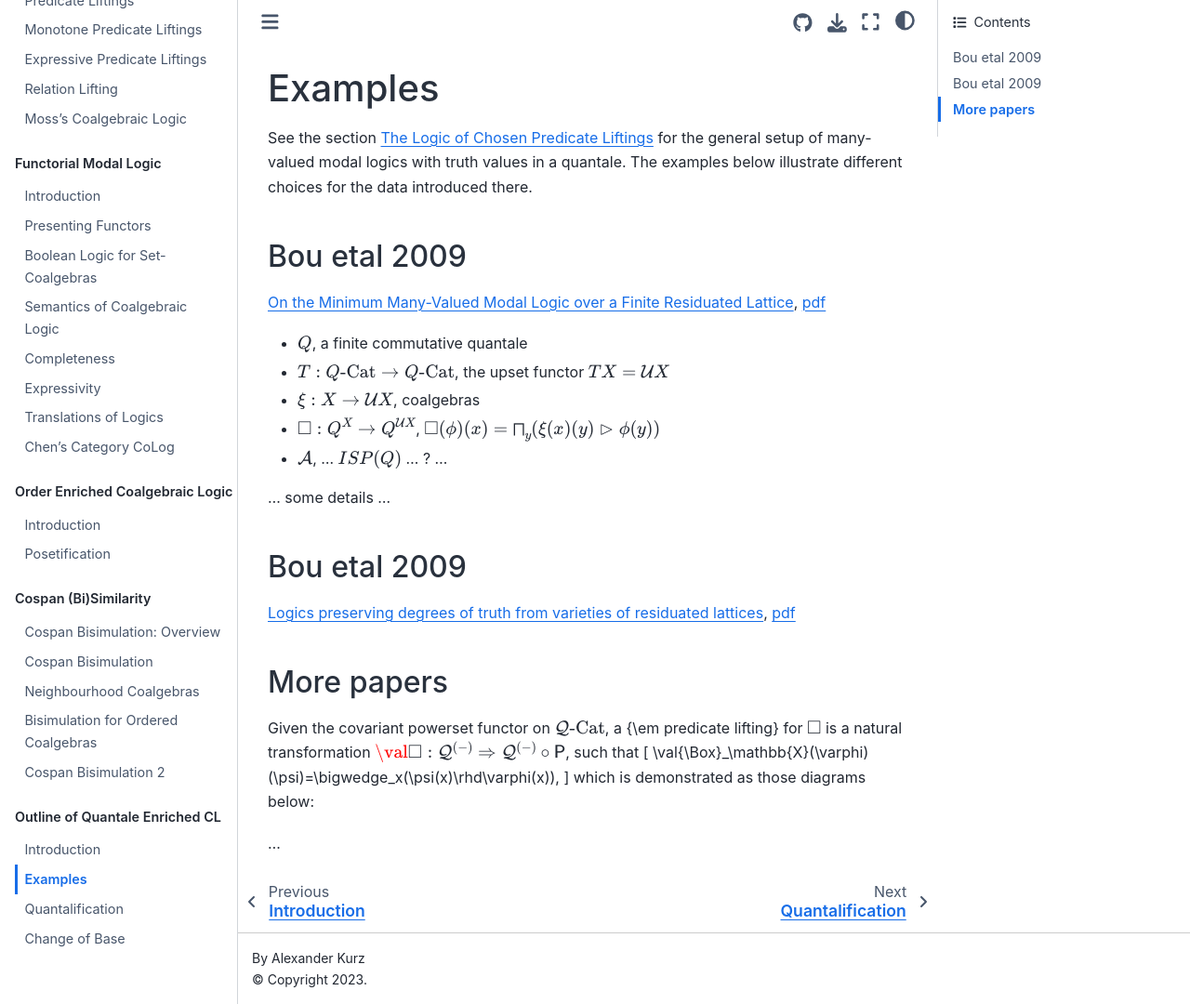
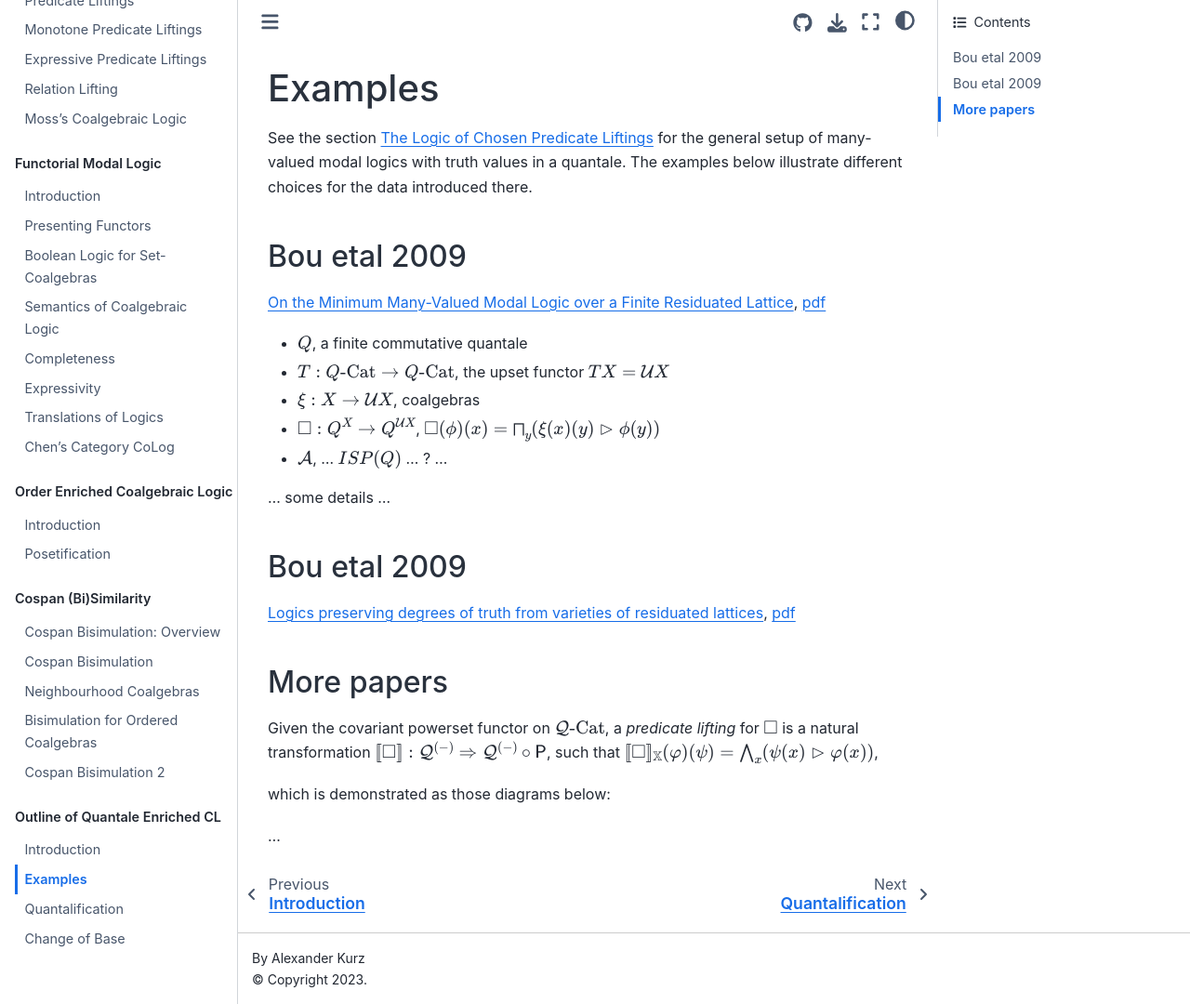
Before and after one commit to alexhkurz/introduction-to-coalgebraic-logic, a Jupyter Book: the page built from contents/QECL-Examples.md, in a window 1280 px wide and 1080 px high. Shown: the whole window at 93% size. Built offline with Jupyter Book 1.0.4 settings and Sphinx 7.4.7 and the Sphinx Book theme 1.1.4, drawn with Linux system fonts in a browser that asks for light colours.

Commit message:
markdownlatex errors fixed

```diff
--- a/_config.yml
+++ b/_config.yml
@@ -42,6 +42,8 @@ sphinx:
     latex_elements:
       preamble: |
         \usepackage{stmaryrd}
+        \newcommand{\val}[1]{[\![{#1}]\!]}
+        \newcommand{\descr}[1]{(\![{#1}]\!)}
     bibtex_reference_style: author_year
     mathjax_config:
       tex:
@@ -55,3 +57,5 @@ sphinx:
           One: ["{\\mathbb{1}}", 0]
           yon: ["よ", 0]
           bigsqcap: ["⨅", 0]
+          val: ["[\\![{#1}]\\!]", 1]
+          descr: ["(\\![{#1}]\\!)", 1]
--- a/contents/QECL-Examples.md
+++ b/contents/QECL-Examples.md
@@ -20,10 +20,8 @@ See the section [The Logic of Chosen Predicate Liftings](QECL-Introduction.md#th
 
 ## More papers
 
-Given the covariant powerset functor on $\mathcal{Q}\text{-}\mathrm{Cat}$, a {\em predicate lifting} for $\Box$ is a natural transformation $\val{\Box}:\mathcal{Q}^{(-)}\Rightarrow\mathcal{Q}^{(-)}\circ \mathsf{P}$, such that
-\[
-\val{\Box}_\mathbb{X}(\varphi)(\psi)=\bigwedge_x(\psi(x)\rhd\varphi(x)),
-\]
+Given the covariant powerset functor on $\mathcal{Q}\text{-}\mathrm{Cat}$, a *predicate lifting* for $\Box$ is a natural transformation $\val{\Box}:\mathcal{Q}^{(-)}\Rightarrow\mathcal{Q}^{(-)}\circ \mathsf{P}$, such that $\val{\Box}_\mathbb{X}(\varphi)(\psi)=\bigwedge_x(\psi(x)\rhd\varphi(x))$,
+
 which is demonstrated as those diagrams below:
 
 ...
```
